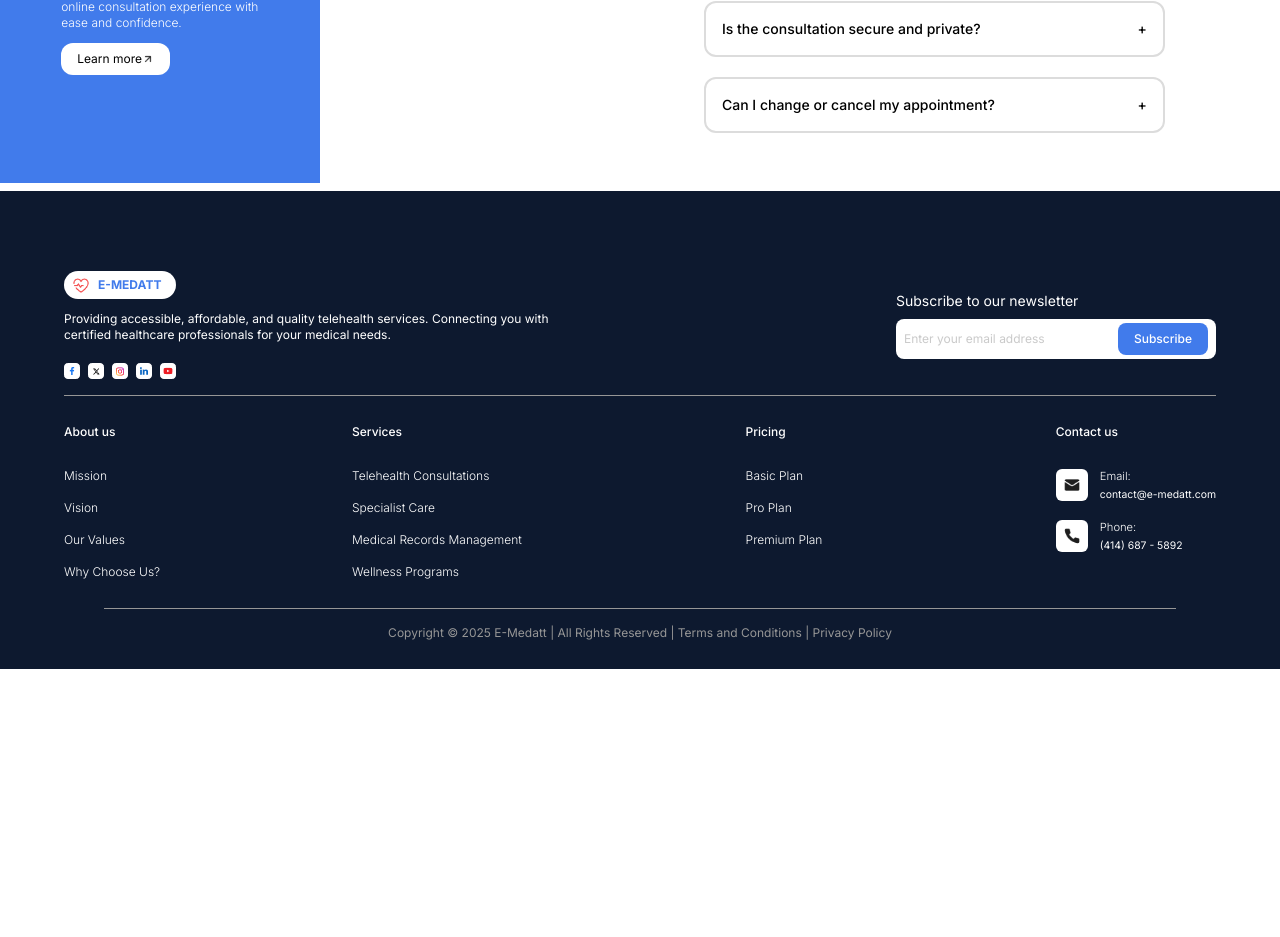
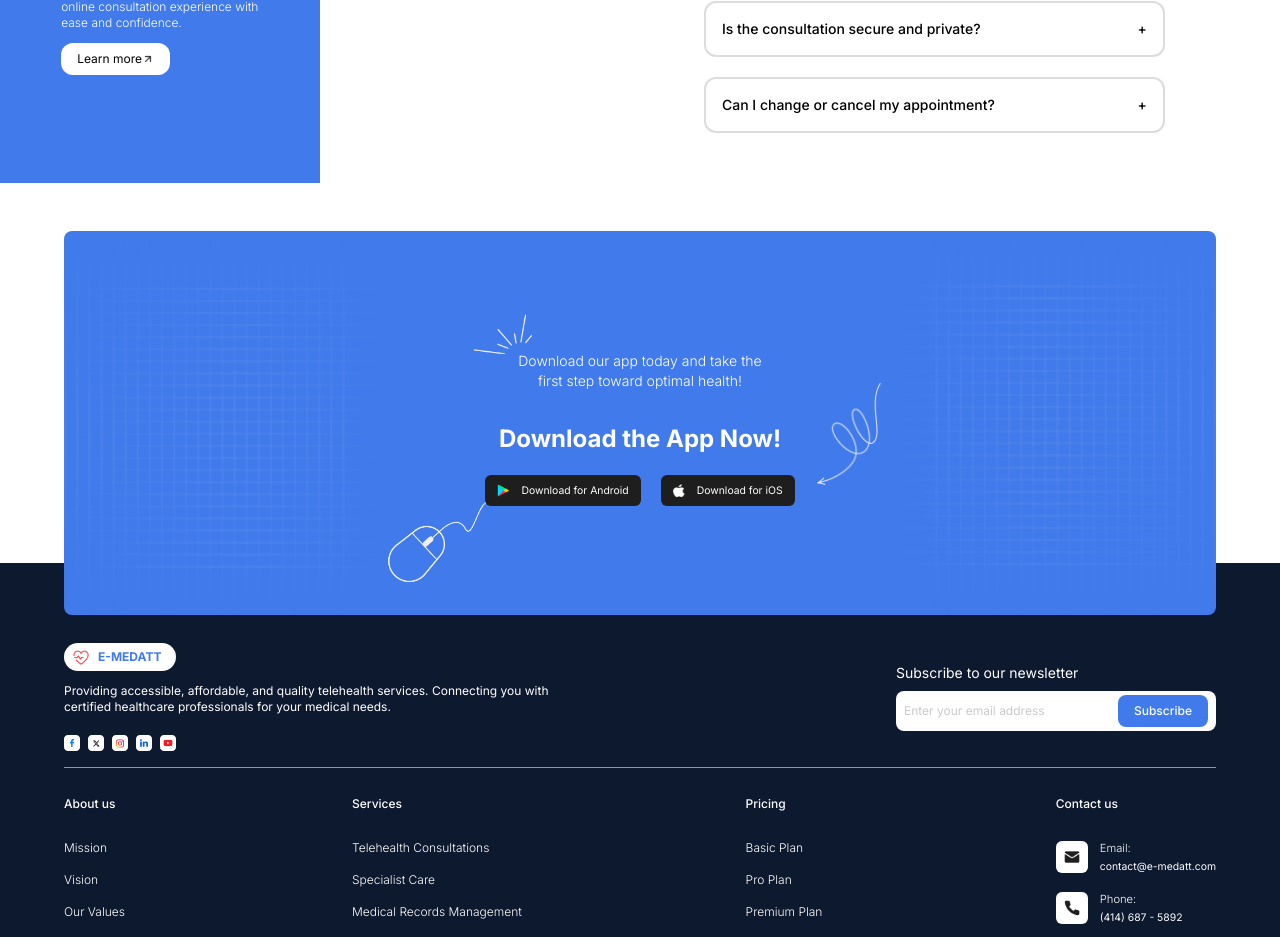
Before and after one commit to SilvernusIfoghale/E-Medatt, a Next.js app: page / in a window 1280 px wide. Shown: the part 2823-3760 px from the top of the page. Before the commit the page ends 3492 px from the top, so only its background shows below. Built offline with nearby package versions, Linux system fonts and the light colour scheme.

Commit message:
landing page

```diff
--- a/app/component/Accordion.tsx
+++ b/app/component/Accordion.tsx
@@ -13,7 +13,6 @@ export default function Accordion({ title, content }: AccordionProps) {
       className={`w-[90%] sm:w-[80%] border-2 border-gray-20 p-4 rounded-xl ${
         isActive && "border-gray-primary-text"
       }`}
-      key={Math.random()}
     >
       <div
         className=" flex justify-between gap-5 "
--- a/app/globals.css
+++ b/app/globals.css
@@ -8,6 +8,7 @@
   --color-gray-primary-text: #323232;
   --color-gray-secondary-text: #969696;
   --color-gray-20: #dcdcdc;
+  --color-grey-100: #1e1e1e;
   --color-primary-100: #0d192f;
   --color-primary-white: #ffffff;
   --color-primary-base: #417beb;
--- a/app/page.tsx
+++ b/app/page.tsx
@@ -11,6 +11,13 @@ import { accordionData } from "./utils/Accordion";
 import Accordion from "./component/Accordion";
 import { stepCardData } from "./utils/StepCard";
 import { headerCardData } from "./utils/HeaderCard";
+import applestore from "@/public/icons/applestore.png";
+import playstore from "@/public/icons/playstore.png";
+import leftgrid from "@/public/icons/leftgrid.png";
+import rightgrid from "@/public/icons/rightgrid.png";
+import mouse from "@/public/icons/mouse.png";
+import spiralarrow from "@/public/icons/spiralarrow.png";
+import star from "@/public/icons/star.png";
 
 export default function Home() {
   return (
@@ -183,8 +190,71 @@ export default function Home() {
           </div>
           <div className="w-full sm:w-[70%] md:w-[60%] lg:w-[45%] flex flex-col gap-5 justify-center items-center sm:items-start">
             {accordionData.map(({ title, content }) => (
-              <Accordion title={title} content={content} />
+              <Accordion key={title} title={title} content={content} />
             ))}
+          </div>
+        </div>
+      </div>
+      {/* Download our app  */}
+      <div className=" relative w-[90%] flex flex-col mb-[-40px] sm:mb-[-20px] z-10  justify-center  sm:pb-16">
+        <div className="flex justify-center sm:mb-[-6rem] mt-10 text-center ">
+          <div className="bg-primary-base w-full h-96 rounded-lg relative text-center text-primary-white overflow-hidden">
+            <Image
+              src={leftgrid}
+              alt="left-grid background"
+              className="absolute  w-[21rem] inset-y-0 left-0"
+            />
+            <div className="flex flex-col justify-center items-center relative h-full">
+              <div className=" relative">
+                <Image
+                  src={star}
+                  alt="star icon"
+                  className="w-12 sm:w-16 absolute left-[-30px] sm:left-[-48px] top-[-15px] sm:top-[-25px]"
+                />
+                <h4 className="sm:hidden text-2xl  sm:text-2xl  font-bold  py-3">
+                  Download the App Now!
+                </h4>
+                <p className="hidden sm:block text-xs sm:text-sm font-light py-3 ">
+                  Download our app today and take the <br /> first step toward
+                  optimal health!
+                </p>
+              </div>
+              <div className="relative">
+                <p className="sm:hidden text-lg font-light py-5 ">
+                  Download our app today and take the <br /> first step toward
+                  optimal health!
+                </p>
+                <h4 className="hidden sm:block  text-xl sm:text-2xl  font-bold py-5 ">
+                  Download the App Now!
+                </h4>
+                <Image
+                  src={spiralarrow}
+                  alt="spiral icon "
+                  className="w-12 sm:w-16 absolute inset-y-0 right-[-40px] sm:right-[-100px] top-[75px] sm:top-[-20px]"
+                />
+              </div>
+              <div className="relative flex flex-col-reverse sm:flex-row gap-5 justify-center w-[90%] sm:w-fit">
+                <button className="w-full sm:w-auto flex  justify-center items-center text-[0.65rem]  cursor-pointer hover:scale-105 duration-500  bg-grey-100 text-primary-white   py-3 sm:py-2 px-3 rounded-md mx-auto sm:mx-0 gap-3 z-10">
+                  <Image src={playstore} alt="arrow" width={12} height={12} />
+                  Download for Android
+                </button>
+                <button className="w-full sm:w-auto  flex  justify-center items-center text-[0.65rem]   cursor-pointer hover:scale-105 duration-500  bg-grey-100 text-primary-white   py-3 sm:py-2 px-3 rounded-md mx-auto sm:mx-0 gap-3 z-10">
+                  <Image src={applestore} alt="arrow" width={12} height={12} />
+                  Download for iOS
+                </button>
+                <Image
+                  src={mouse}
+                  alt="mouse icon "
+                  className="w-20 sm:w-28 absolute left-[-50px] sm:left-[-110px] bottom-[-60px] sm:bottom-[-95px]"
+                />
+              </div>
+            </div>
+
+            <Image
+              src={rightgrid}
+              alt="right-grid background"
+              className="absolute w-[21rem]   inset-y-0 right-0"
+            />
           </div>
         </div>
       </div>
```
Also changed, not shown: public/icons/spiralarrow.png.
